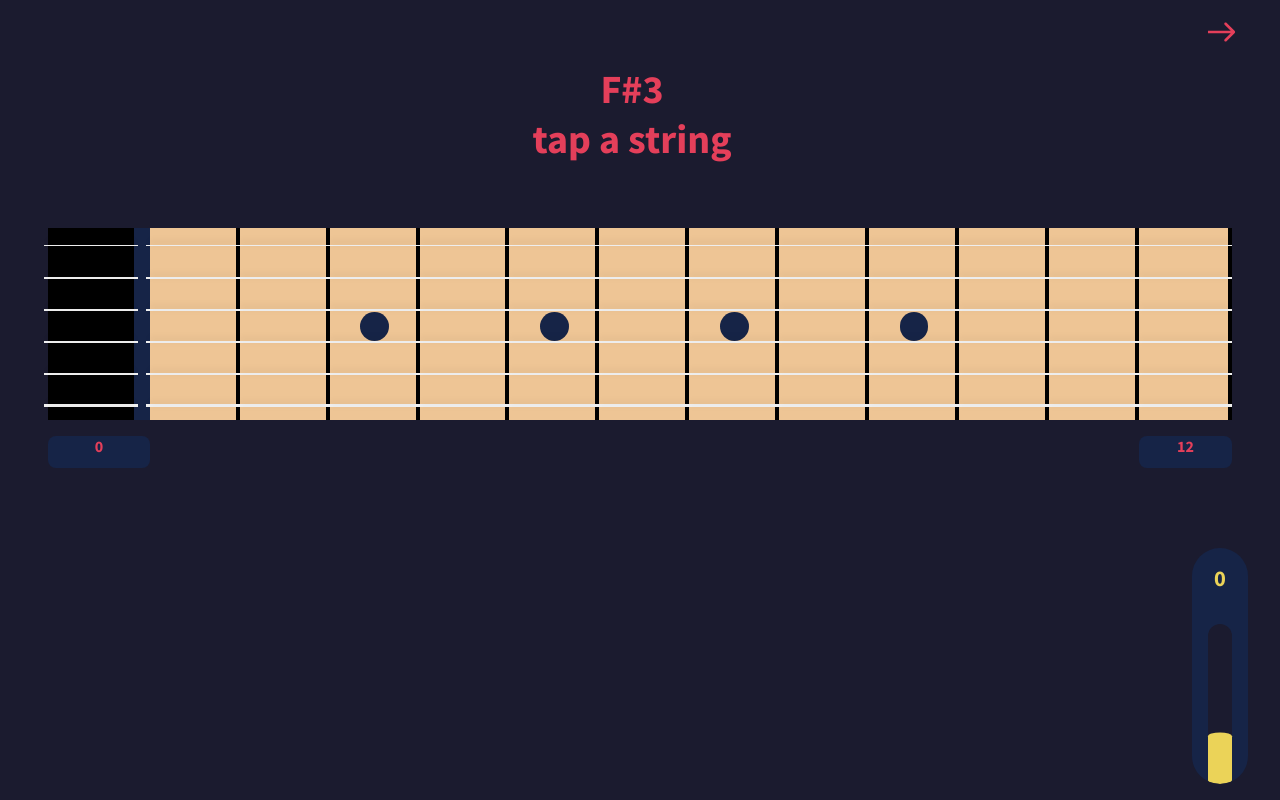
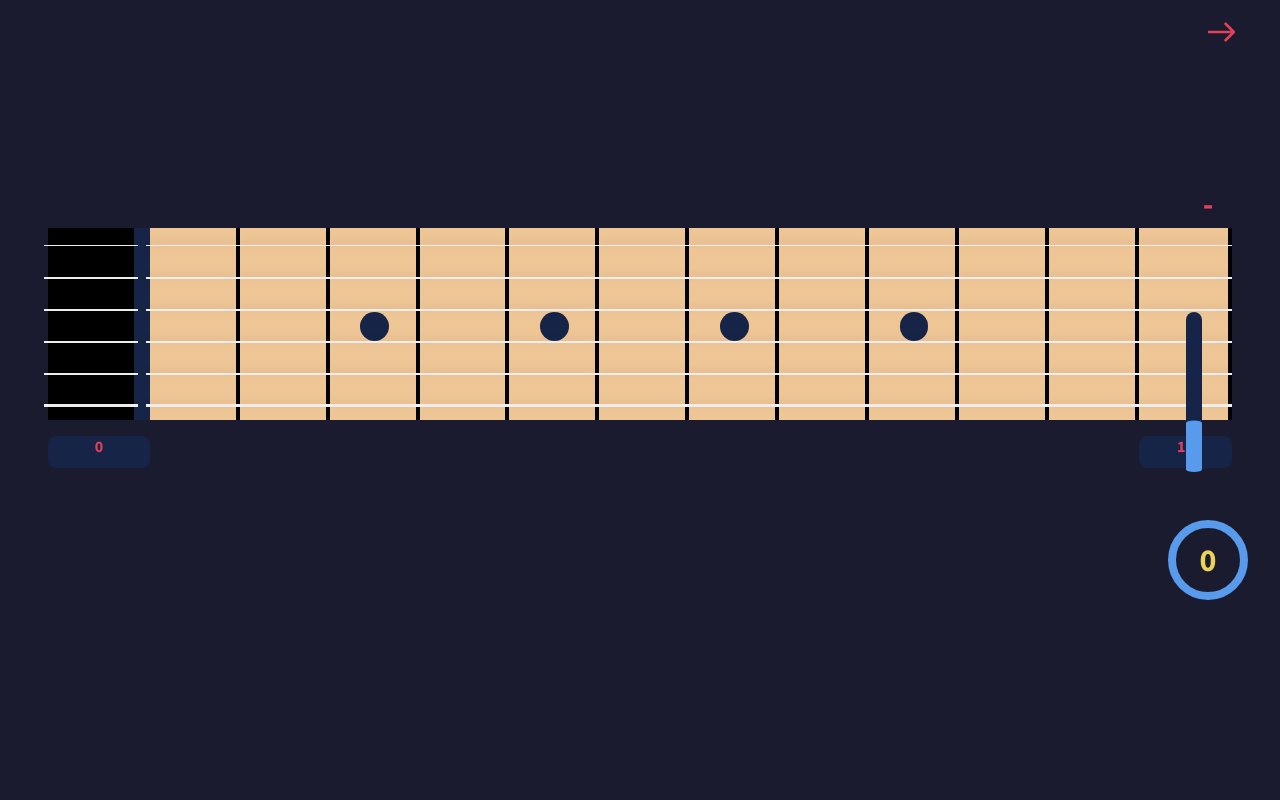
Before and after one commit to ropfoo/fretical, a Nuxt app: page /play in a window 1280 px wide. Both pictures are taken after a click on the button "Let's go!". Built offline with nearby package versions, Linux system fonts and the light colour scheme.

Commit message:
redesigned game ui

```diff
--- a/assets/scss/components/layout/_game-ui.scss
+++ b/assets/scss/components/layout/_game-ui.scss
@@ -1,22 +1,54 @@
 .c-game-ui {
-  &__score-ui {
-    position: absolute;
-    bottom: 1rem;
-    right: 2rem;
-    background-color: $color-game-ui;
-    padding: 0rem 1rem;
+  bottom: 1rem;
+  height: 75vh;
+  position: absolute;
+  right: 2rem;
+
+  &__tone {
+    align-items: center;
+    display: flex;
+    flex-direction: column;
+    justify-content: center;
+    margin-bottom: 2rem;
+    &__active {
+      color: $color-white;
+      margin-bottom: 1rem;
+      &--success {
+        color: $color-success;
+      }
+      &--fail {
+        color: $color-fail;
+      }
+    }
+    &__asked {
+      color: $color-light-blue;
+    }
+  }
+
+  &__progress-ui {
+    align-items: center;
     border-radius: 2rem;
     display: flex;
-    flex-direction: column;
-    justify-content: space-between;
-    overflow-y: hidden;
+    justify-content: center;
+    padding: 0rem 1rem;
 
-    &__score {
+    &__progress {
+      color: $color-light-blue;
       font-size: 0.7rem;
-      padding-top: 1rem;
-      color: $color-yellow;
+      padding-left: 1rem;
       text-align: center;
-      margin-bottom: 2rem;
     }
   }
+
+  &__score {
+    align-items: center;
+    border-radius: 50%;
+    border: solid $color-light-blue 0.5rem;
+    color: $color-yellow;
+    display: flex;
+    height: 5rem;
+    justify-content: center;
+    margin-top: 3rem;
+    width: 5rem;
+  }
 }
--- a/assets/scss/components/modules/_time-bar.scss
+++ b/assets/scss/components/modules/_time-bar.scss
@@ -1,22 +1,22 @@
 .c-time-bar {
   &__container {
+    background-color: $color-timebar-background;
     border-radius: 1rem;
+    height: 10rem;
+    margin: auto;
     position: relative;
-    margin: auto;
-    width: 1.5rem;
-    height: 10rem;
-    background-color: $color-timebar-background;
     transform-origin: bottom center;
+    width: 1rem;
     z-index: 5;
   }
 
   &__progress {
+    background-color: rgba($color: $color-timebar, $alpha: 1);
     border-radius: 5rem;
+    height: 100%;
     position: relative;
+    transform-origin: bottom center;
     width: 100%;
-    height: 100%;
-    background-color: rgba($color: $color-timebar, $alpha: 1);
-    transform-origin: bottom center;
     z-index: 3;
   }
 }
--- a/assets/scss/settings/_colors.scss
+++ b/assets/scss/settings/_colors.scss
@@ -25,5 +25,5 @@ $color-game-ui: $color-dark-secondary;
 $color-success: $color-green;
 $color-fail: $color-red;
 $color-score: $color-yellow;
-$color-timebar: $color-yellow;
-$color-timebar-background: $color-dark-main;
+$color-timebar: $color-light-blue;
+$color-timebar-background: $color-dark-blue;
--- a/pages/play.vue
+++ b/pages/play.vue
@@ -1,6 +1,6 @@
 <template>
   <div>
-    <div v-if="gameOver" class="c-game-ui__settings">
+    <div v-if="gameOver" class="c-game-settings">
       <h1>Game Over</h1>
       <h1>Score: {{ score }}</h1>
       <button @click="startGame">Again!</button>
@@ -31,26 +31,36 @@
           />
         </svg>
       </nuxt-link>
-      <div
-        class="c-fretboard-view__active-tone"
+
+      <div class="c-game-ui">
+        <div class="c-game-ui__tone">
+          <h1
+            class="c-game-ui__tone__active"
             :class="[
-          askedTone.name === activeTone.name
-            ? 'c-fretboard-view__active-tone--success'
-            : 'c-fretboard-view__active-tone--fail'
+              activeTone.name === askedTone.name
+                ? 'c-game-ui__tone__active--success'
+                : 'c-game-ui__tone__active--fail'
             ]"
           >
-        <h1>{{ askedTone.name }}</h1>
-        <h1>{{ activeTone.name }}</h1>
+            {{ activeTone.name }}
+          </h1>
+          <h1 class="c-game-ui__tone__asked">{{ askedTone.name }}</h1>
         </div>
-      <div class="c-game-ui__score-ui">
-        <div class="c-game-ui__score-ui__score">
-          <h1>{{ round }}</h1>
-        </div>
+        <div class="c-game-ui__progress-ui">
           <div class="c-time-bar__container">
             <div
               class="c-time-bar__progress"
               :style="{ transform: 'scaleY(' + timeBar + ')' }"
             ></div>
+          </div>
+          <div class="c-game-ui__progress-ui__progress">
+            <h1>{{ round }}</h1>
+            <hr />
+            <h3>{{ rounds }}</h3>
+          </div>
+        </div>
+        <div class="c-game-ui__score">
+          <h1>{{ score }}</h1>
         </div>
       </div>
 
@@ -119,7 +129,7 @@ export default {
     startGame() {
       this.gameOver = false;
       this.settings = false;
-      this.$store.commit('tones/setActiveTone', { name: 'tap a string' });
+      this.$store.commit('tones/setActiveTone', { name: '-' });
       this.$store.commit('manager/setPaused', false);
       this.enablePlayMode();
       this.determineAskedTone();
@@ -146,7 +156,7 @@ export default {
       if (this.round < this.rounds - 1) {
         this.$store.commit('manager/setToneTriggered', false);
         if (!this.paused) {
-          this.$store.commit('tones/setActiveTone', { name: 'tap a string' });
+          this.$store.commit('tones/setActiveTone', { name: '-' });
           this.determineAskedTone();
           this.round++;
           console.log(this.round);
--- a/store/manager.js
+++ b/store/manager.js
@@ -2,7 +2,7 @@ export const state = () => ({
   playMode: false,
   filterMenu: false,
   showAllTones: false,
-  paused: false,
+  paused: true,
   toneTriggered: false,
   score: 0
 });
--- a/store/tones.js
+++ b/store/tones.js
@@ -1,7 +1,7 @@
 export const state = () => ({
   sound: false,
   shownTones: [],
-  activeTone: { name: 'tap a string', string: 0 },
+  activeTone: { name: '-', string: 0 },
   askedTone: { name: 'test', string: 0 },
   tones: {
     defaultTones: [
```
Lines whose indentation alone changed are shown as unchanged.
